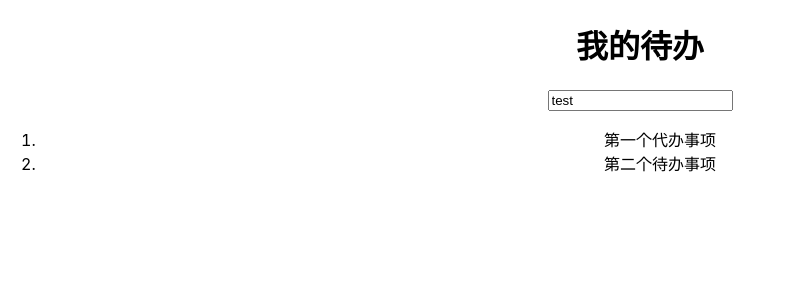
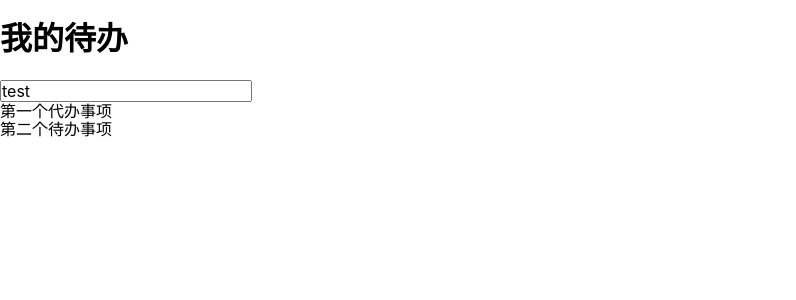
Before and after one commit to fyZhang66/todoList-App, a React (Create React App) app: page / in a window 1280 px wide. Shown: the top 300 px of the page, without its empty margins (0-796 px from the left). Built offline with nearby package versions, Linux system fonts and the light colour scheme.

Commit message:
add reset style

```diff
--- a/package.json
+++ b/package.json
@@ -3,6 +3,7 @@
   "version": "0.1.0",
   "private": true,
   "dependencies": {
+    "normalize.css": "^8.0.1",
     "react": "^16.9.0",
     "react-dom": "^16.9.0",
     "react-scripts": "3.1.1"
@@ -28,5 +29,5 @@
       "last 1 safari version"
     ]
   },
-  "homepage" : "https://eskimo6666.github.io/todoList-App/build"
+  "homepage": "https://eskimo6666.github.io/todoList-App/build"
 }
--- a/src/App.js
+++ b/src/App.js
@@ -1,5 +1,6 @@
 import React,{Component} from 'react';
-import './App.css';
+import 'normalize.css'
+import './reset.css'
 import TodoInput from './TodoInput'
 import TodoItem from './TodoItem'
 
--- /dev/null
+++ b/src/reset.css
@@ -0,0 +1,19 @@
+*{
+    margin:0;
+    padding:0;
+    box-sizing: border-box;
+}
+*::after{
+    box-sizing: border-box;
+}
+*::before{
+    box-sizing: border-box;
+}
+
+ul,ol,dl{
+    list-style: none;
+}
+
+a{
+    color:inherit;
+}
```
Also changed, not shown: 20 other files (tests, documents, lock files or other folders).
